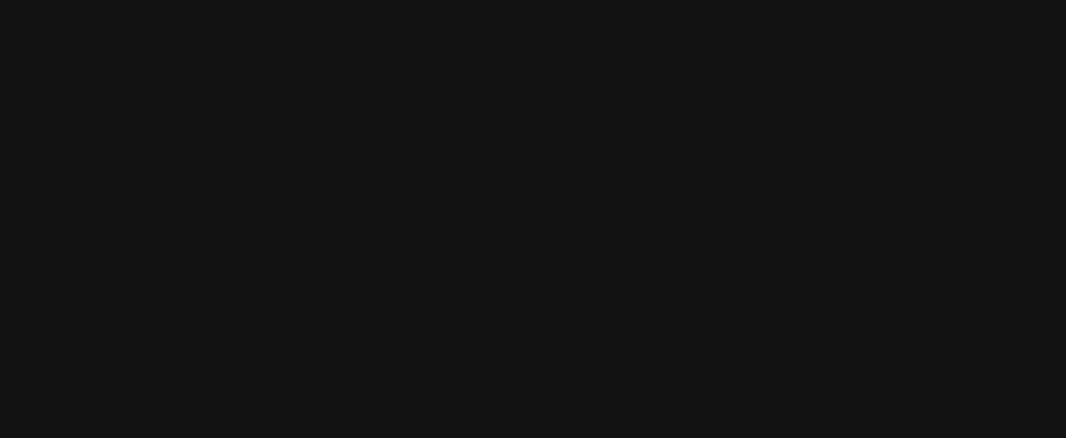
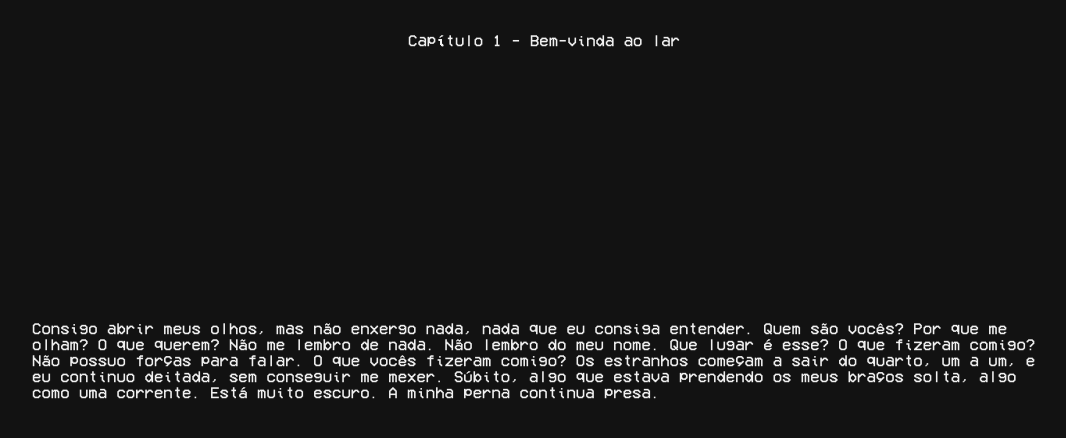
Before and after one commit to lucasalvisimader/TxTRPG, a React (Create React App) app: page /chapter-one in a window 1280 px wide. Shown: the top 438 px of the page, without its empty margins (96-1162 px from the left). Built offline with nearby package versions, Linux system fonts and the light colour scheme.

Commit message:
starting to do chapter one

```diff
--- /dev/null
+++ b/src/components/dialogText/DialogText.css
@@ -0,0 +1,24 @@
+.dialog_text_container {
+    height: 100%;
+    width: 100%;
+    background-color: var(--black);
+    color: var(--white);
+    display: flex;
+    justify-content: center;
+}
+
+.dialog_text_title_container {
+    height: 10%;
+    position: absolute;
+    display: flex;
+    align-items: center;
+}
+
+.dialog_text_text_container {
+    height: 90%;
+    display: flex;
+    justify-content: center;
+    align-items: center;
+    margin-left: 10%;
+    margin-right: 10%;
+}
--- a/src/components/dialogText/DialogText.js
+++ b/src/components/dialogText/DialogText.js
@@ -0,0 +1,20 @@
+// styles
+import './DialogText.css';
+
+export const DialogText = ({ isChoice, text, title }) => {
+
+    return (<>
+        <div className='dialog_text_container'>
+            <div className='dialog_text_title_container'>
+                {title}
+            </div>
+            <div className='dialog_text_text_container'>
+                {!(isChoice) && (<>
+                    {text}
+                </>) || (<>
+
+                </>)}
+            </div>
+        </div>
+    </>);
+}
--- a/src/jsons/ChapterOne.json
+++ b/src/jsons/ChapterOne.json
@@ -0,0 +1,10 @@
+{
+    "chapter_one": {
+        "title": "Capítulo 1 - Bem-vinda ao lar",
+        "text_0": "Consigo abrir meus olhos, mas não enxergo nada, nada que eu consiga entender. Quem são vocês? Por que me olham? O que querem? Não me lembro de nada. Não lembro do meu nome. Que lugar é esse? O que fizeram comigo? Não possuo forças para falar. O que vocês fizeram comigo? Os estranhos começam a sair do quarto, um a um, e eu continuo deitada, sem conseguir me mexer. Súbito, algo que estava prendendo os meus braços solta, algo como uma corrente. Está muito escuro. A minha perna continua presa.",
+        "choice_1": "Continuar dormindo",
+        "choice_2": "Tentar soltar a perna",
+        "choice_3": "Tatear ao redor"
+    }
+
+}
--- a/src/pages/chapterOne/ChapterOne.js
+++ b/src/pages/chapterOne/ChapterOne.js
@@ -1,11 +1,22 @@
 //styles
 import './ChapterOne.css';
 
+// react
+import { useState } from 'react';
+
+// components
+import { DialogText } from '../../components/dialogText/DialogText';
+
+// json
+import json from '../../jsons/ChapterOne.json';
+
 export const ChapterOne = () => {
+    const [isChoice, setIsChoice] = useState(false);
+    const [text, setText] = useState(json.chapter_one.text_0);
 
     return (<>
         <div className='chapter_one_container'>
-
+            <DialogText isChoice={isChoice} text={text} title={json.chapter_one.title} />
         </div>
     </>);
 }
```
Also changed, not shown: src/components/choiceButton/ChoiceButton.js (added).
